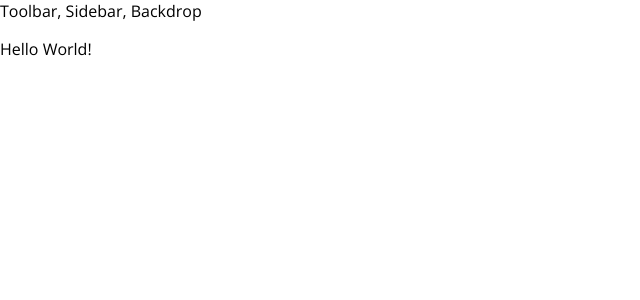
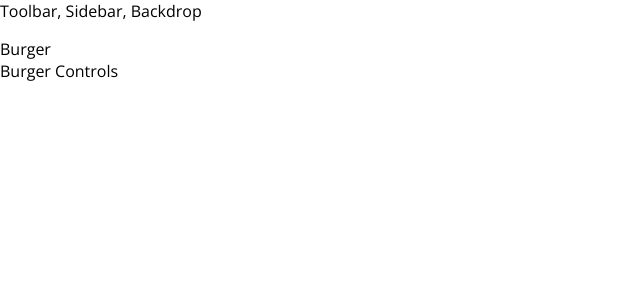
Before and after one commit to hngu/react-app, a React app: page / in a window 1280 px wide. Shown: the top 300 px of the page, without its empty margins (0-640 px from the left). Built offline with nearby package versions, Linux system fonts and the light colour scheme.

Commit message:
basic app

```diff
--- /dev/null
+++ b/src/components/Layout/Layout.css
@@ -0,0 +1,3 @@
+.Content {
+    margin-top: 16px;
+}
--- a/src/components/Layout/Layout.js
+++ b/src/components/Layout/Layout.js
@@ -1,11 +1,12 @@
 import React from 'react';
 import Aux from '../../hoc/examples/Aux/Aux';
+import classes from './Layout.css';
 
 const Layout = (props) => {
     return (
         <Aux>
             <div>Toolbar, Sidebar, Backdrop</div>
-            <main>
+            <main className={classes['Content']}>
                 {props.children}
             </main>
         </Aux>
--- a/src/containers/BurgerApp.js
+++ b/src/containers/BurgerApp.js
@@ -1,11 +1,12 @@
 import React, { Component } from 'react';
 import Layout from '../components/Layout/Layout';
+import BurgerBuilder from './BurgerBuilder/BurgerBuilder';
 
 class BurgerApp extends Component {
     render() {
         return (
             <Layout>
-                <p>Hello World!</p>
+                <BurgerBuilder />
             </Layout>
         );
     }
--- /dev/null
+++ b/src/containers/BurgerBuilder/BurgerBuilder.js
@@ -0,0 +1,15 @@
+import React, { Component } from 'react';
+import Aux from '../../hoc/examples/Aux/Aux';
+
+class BurgerBuilder extends Component {
+    render() {
+        return (
+            <Aux>
+                <div>Burger</div>
+                <div>Burger Controls</div>
+            </Aux>
+        );
+    }
+}
+
+export default BurgerBuilder;
```
